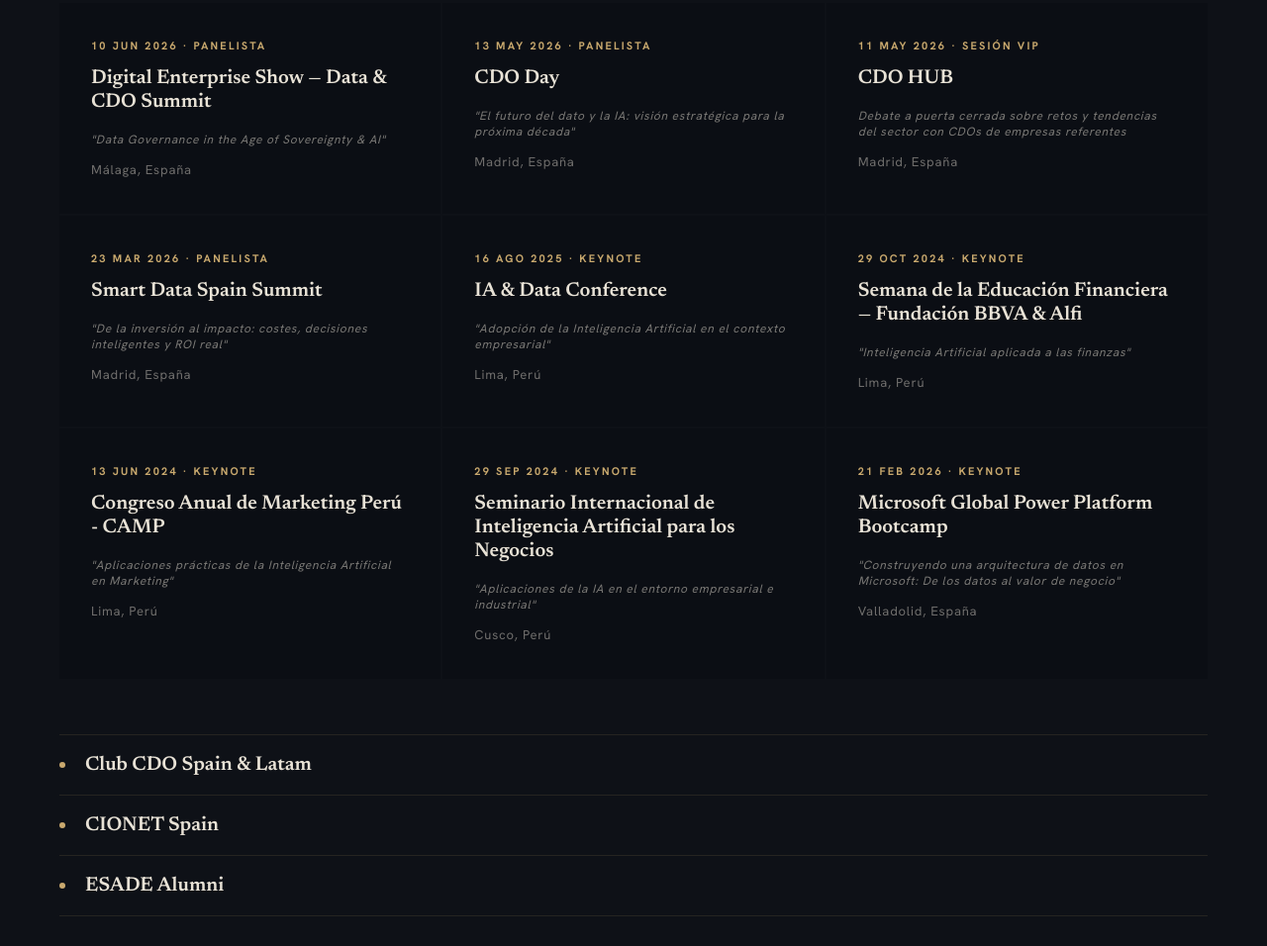
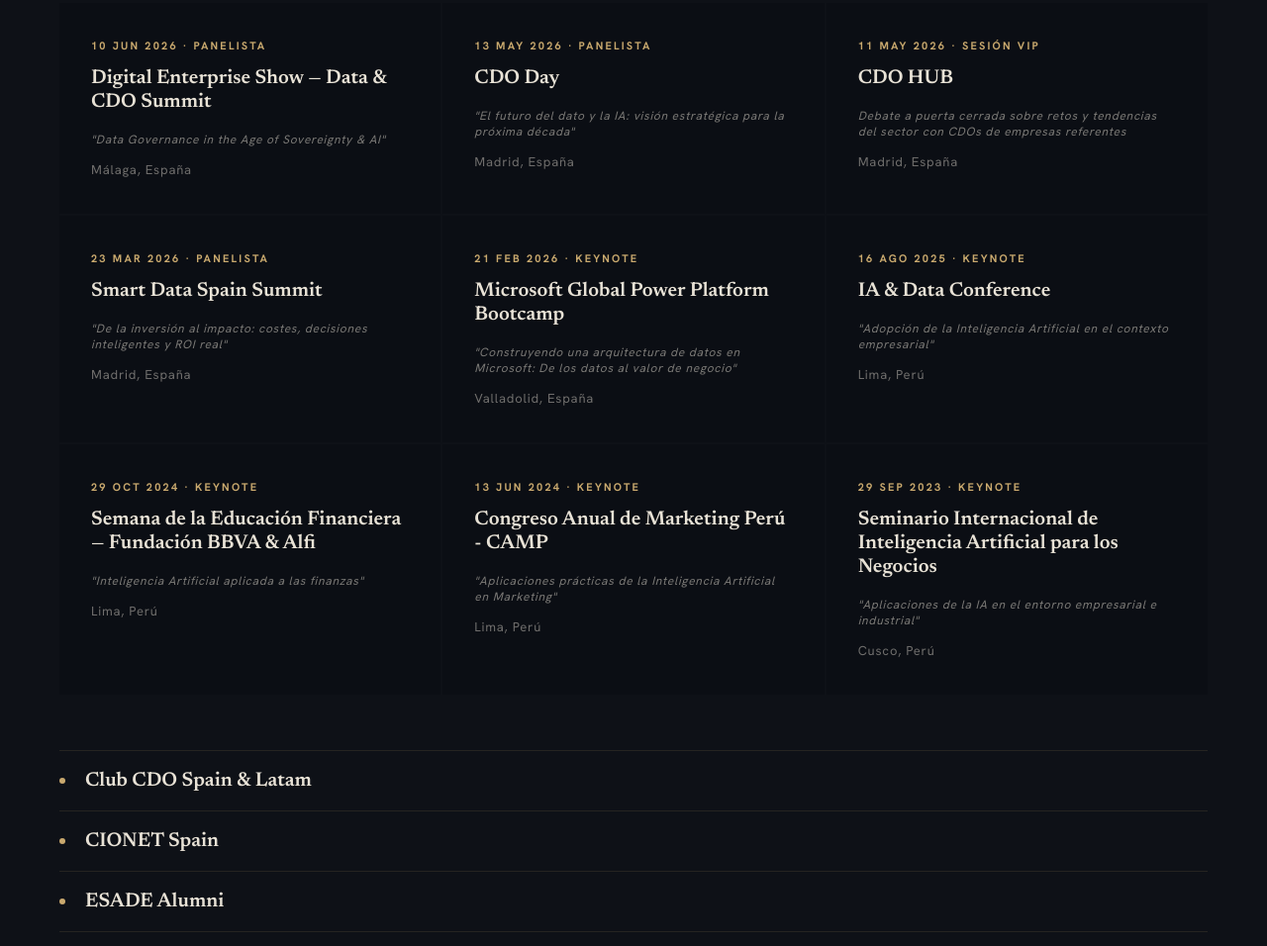
Before and after one commit to geanfrancojazplaomino/blogejecutivo, a plain HTML site: page index.html in a window 1280 px wide. Shown: the part 3327-4283 px from the top of the page at 99% size. Drawn offline with Linux system fonts and the light colour scheme.

Commit message:
Fix speaker dates: Cusco seminar to 29 sep 2023, reorder chronologically

```diff
--- a/index.html
+++ b/index.html
@@ -659,6 +659,12 @@
       <div class="speaker-location">Madrid, España</div>
     </div>
     <div class="speaker-card">
+      <span class="speaker-year">21 feb 2026 · Keynote</span>
+      <div class="speaker-event">Microsoft Global Power Platform Bootcamp</div>
+      <div class="speaker-location" style="font-size:12px;color:rgba(232,226,214,0.5);margin-top:4px;font-style:italic">"Construyendo una arquitectura de datos en Microsoft: De los datos al valor de negocio"</div>
+      <div class="speaker-location">Valladolid, España</div>
+    </div>
+    <div class="speaker-card">
       <span class="speaker-year">16 ago 2025 · Keynote</span>
       <div class="speaker-event">IA &amp; Data Conference</div>
       <div class="speaker-location" style="font-size:12px;color:rgba(232,226,214,0.5);margin-top:4px;font-style:italic">"Adopción de la Inteligencia Artificial en el contexto empresarial"</div>
@@ -677,16 +683,10 @@
       <div class="speaker-location">Lima, Perú</div>
     </div>
     <div class="speaker-card">
-      <span class="speaker-year">29 sep 2024 · Keynote</span>
+      <span class="speaker-year">29 sep 2023 · Keynote</span>
       <div class="speaker-event">Seminario Internacional de Inteligencia Artificial para los Negocios</div>
       <div class="speaker-location" style="font-size:12px;color:rgba(232,226,214,0.5);margin-top:4px;font-style:italic">"Aplicaciones de la IA en el entorno empresarial e industrial"</div>
       <div class="speaker-location">Cusco, Perú</div>
-    </div>
-    <div class="speaker-card">
-      <span class="speaker-year">21 feb 2026 · Keynote</span>
-      <div class="speaker-event">Microsoft Global Power Platform Bootcamp</div>
-      <div class="speaker-location" style="font-size:12px;color:rgba(232,226,214,0.5);margin-top:4px;font-style:italic">"Construyendo una arquitectura de datos en Microsoft: De los datos al valor de negocio"</div>
-      <div class="speaker-location">Valladolid, España</div>
     </div>
   </div>
   <div class="speaker-memberships">
```
